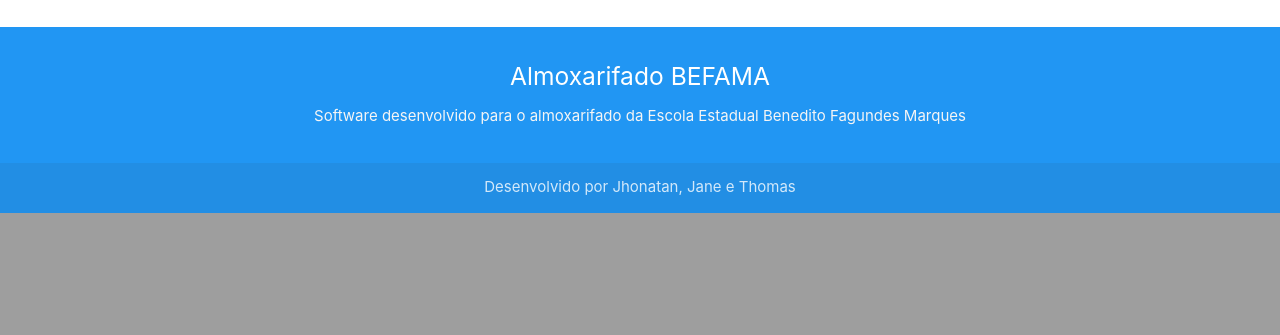
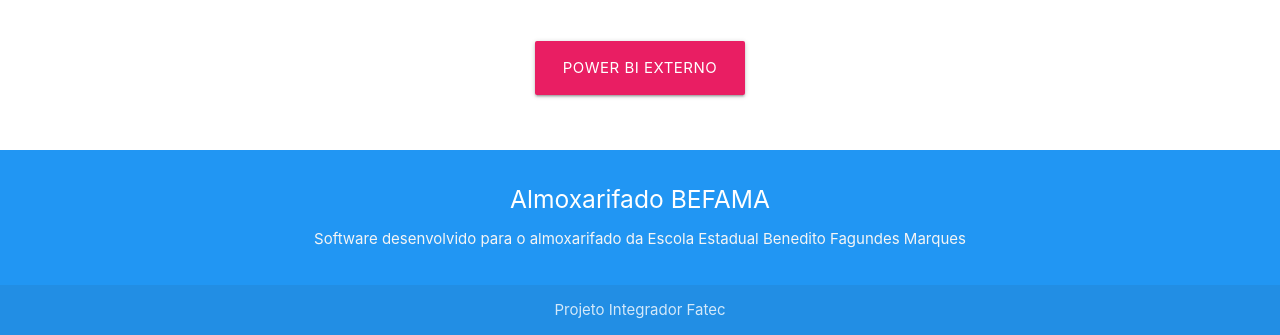
Before and after one commit to JhonatanTech/Projeto-integrador, a PHP site: page /view/report.php in a window 1280 px wide; the page is wider, and only the part inside the window is pictured. Shown: the part 745-1080 px from the top of that part. Before the commit the page ends 958 px from the top of that part, so only its background shows below. Run offline with PHP 8.4, Linux system fonts and the light colour scheme; some libraries are stand-ins or nearby versions.

Commit message:
primeiro commit

```diff
--- a/template/footer.html
+++ b/template/footer.html
@@ -7,7 +7,7 @@
     </div>
     <div class="footer-copyright">
         <div class="container center-align">
-            Desenvolvido por Jhonatan, Jane e Thomas
+            Projeto Integrador Fatec
         </div>
     </div>
 </footer>
--- a/template/header.html
+++ b/template/header.html
@@ -15,7 +15,10 @@
 </head>
 <style>
     iframe{
-        margin: 10vh auto;
+        margin: 10vh auto 0 auto;
+    }
+    #botao-bi{
+        margin: 20px 0 40px 0;
     }
 </style>
 <body>
--- a/template/menu.html
+++ b/template/menu.html
@@ -3,7 +3,7 @@
         <a href="../view/stock.php" class="brand-logo"><img src="../befama.svg" alt="logo befama" class="logo"></a>
         <a href="#" data-target="mobile-demo" class="sidenav-trigger"><i class="material-icons">menu</i></a>
         <ul id="nav-mobile" class="right hide-on-med-and-down">
-            <li><a href="../view/report.php">Relatório<i class="material-icons right">note</i></a></li>
+            <li><a href="../view/report.php">Relatório<i class="material-icons right">book</i></a></li>
             <li><a class="dropdown-trigger" href="#!" data-target="cadastro">Cadastrar<i class="material-icons right">arrow_drop_down</i></a></li>
             <!-- <li><a href="../view/history.php" >Histórico</a></li> -->
 
--- a/view/report.php
+++ b/view/report.php
@@ -5,7 +5,10 @@ include '../template/menu.html';
 ?>
 
 <div class="container">
-    <iframe title="Relatório Almoxarifado" width="1140" height="541.25" src="https://app.powerbi.com/reportEmbed?reportId=88621f93-08f1-4e56-a9d1-39843d3a593f&autoAuth=true&ctid=cf72e2bd-7a2b-4783-bdeb-39d57b07f76f" frameborder="0" allowFullScreen="true"></iframe>
+    <iframe title="Relatório Almoxarifado" width="100%" height="600" src="https://app.powerbi.com/reportEmbed?reportId=88621f93-08f1-4e56-a9d1-39843d3a593f&autoAuth=true&ctid=cf72e2bd-7a2b-4783-bdeb-39d57b07f76f" frameborder="0" allowFullScreen="true"></iframe>
+    <div class="input-field col s12 center">
+        <a id="botao-bi" href="https://app.powerbi.com/reportEmbed?reportId=88621f93-08f1-4e56-a9d1-39843d3a593f&autoAuth=true&ctid=cf72e2bd-7a2b-4783-bdeb-39d57b07f76f" class="waves-effect waves-light btn-large pink" target="_blank">Power BI externo</a>
+    </div>
 </div>
 
 <?php include '../template/footer.html'; ?>
```
